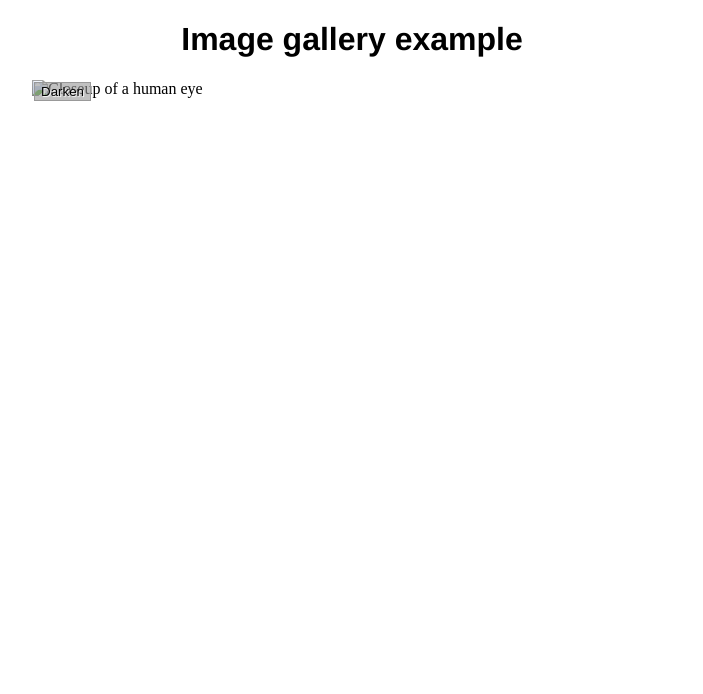
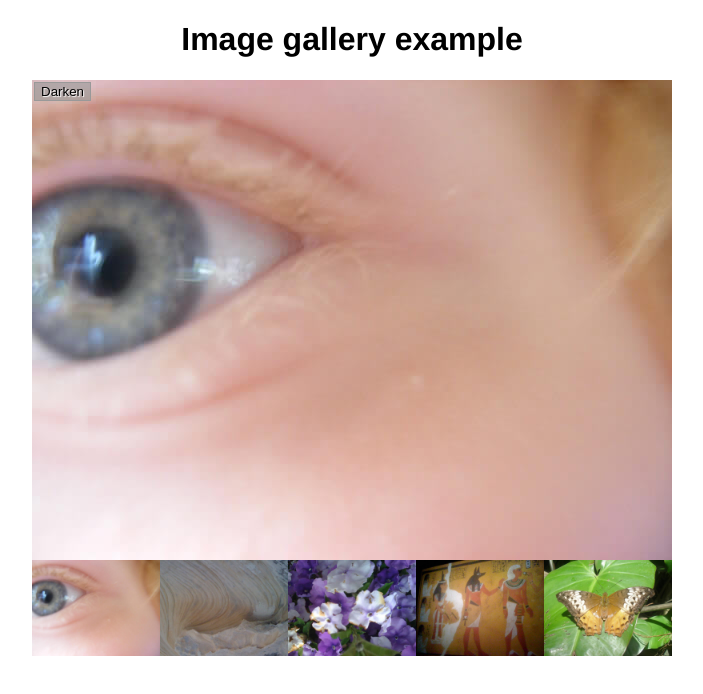
Before and after one commit to mkrs90/image-gallery, a plain HTML site: page index.html in a window 1280 px wide. Shown: the whole page, without its empty margins (288-991 px from the left). Drawn offline with Linux system fonts and the light colour scheme.

Commit message:
added foundation for the for loop

```diff
--- a/index.html
+++ b/index.html
@@ -12,7 +12,7 @@
         <h1>Image gallery example</h1>
 
         <div class="full-img">
-            <img class="displayed-img" src="image/pic1.jpg" alt="Closeup of a human eye">
+            <img class="displayed-img" src="/css/img/pic1.jpg" alt="Closeup of a human eye">
             <div class="overlay"></div>
             <button class="dark">Darken</button>
         </div>
@@ -22,6 +22,6 @@
 
 
         </div>
-        <script src="main.js"></script>
+        <script src="/js/main.js"></script>
     </body>
 </html>
--- a/js/main.js
+++ b/js/main.js
@@ -5,10 +5,25 @@ const btn = document.querySelector('button');
 const overlay = document.querySelector('.overlay');
 
 /* Declaring the array of image filenames */
+const imageArray = ['pic1.jpg', 'pic2.jpg', 'pic3.jpg', 'pic4.jpg', 'pic5.jpg'];
+/* Declaring the alternative text for each image file */
+const altTestArray = {
+    'pic1.jpg' : 'closeup of a human eye',
+    'pic2.jpg' : 'arial view of the dessert',
+    'pic3.jpg' : 'closeup of purple and white flowers',
+    'pic4.jpg' : 'ancient Egyptian hieroglyphics',
+    'pic5.jpg' : 'closeup of moth on a leaf'
+};
+/* Looping through images Loop through the array of filenames,
+    and for each one, insert an <img> element inside the thumb-bar <div>
+    that embeds that image in the page along with its alternative text. */
+for (const image of imageArray) {
+    const newImage = document.createElement('img');
+    newImage.setAttribute('src', `/css/img/${image}`);
+    newImage.setAttribute('alt', altTestArray[image]);
+    thumbBar.appendChild(newImage);
+}
 
-/* Declaring the alternative text for each image file */
-
-/* Looping through images */
 
 const newImage = document.createElement('img');
 newImage.setAttribute('src', xxx);
```
Also changed, not shown: 1 other file.
